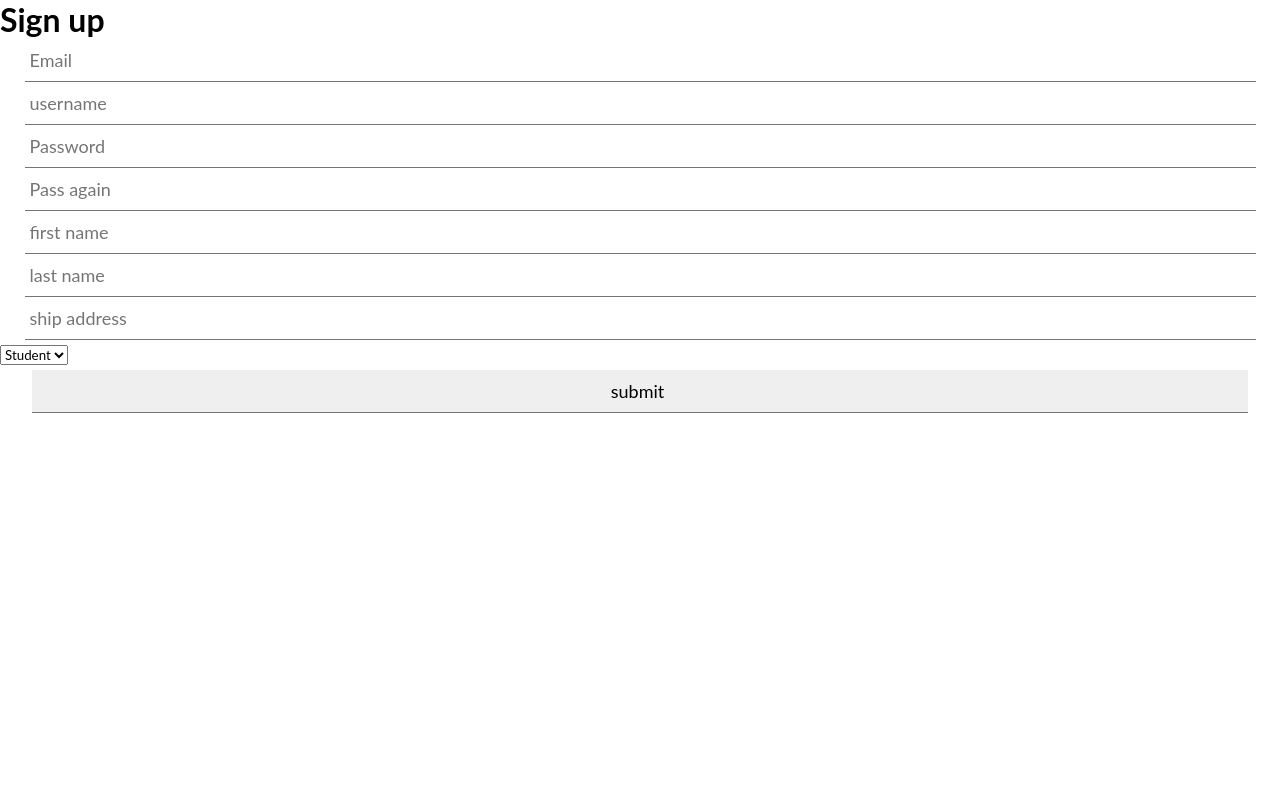
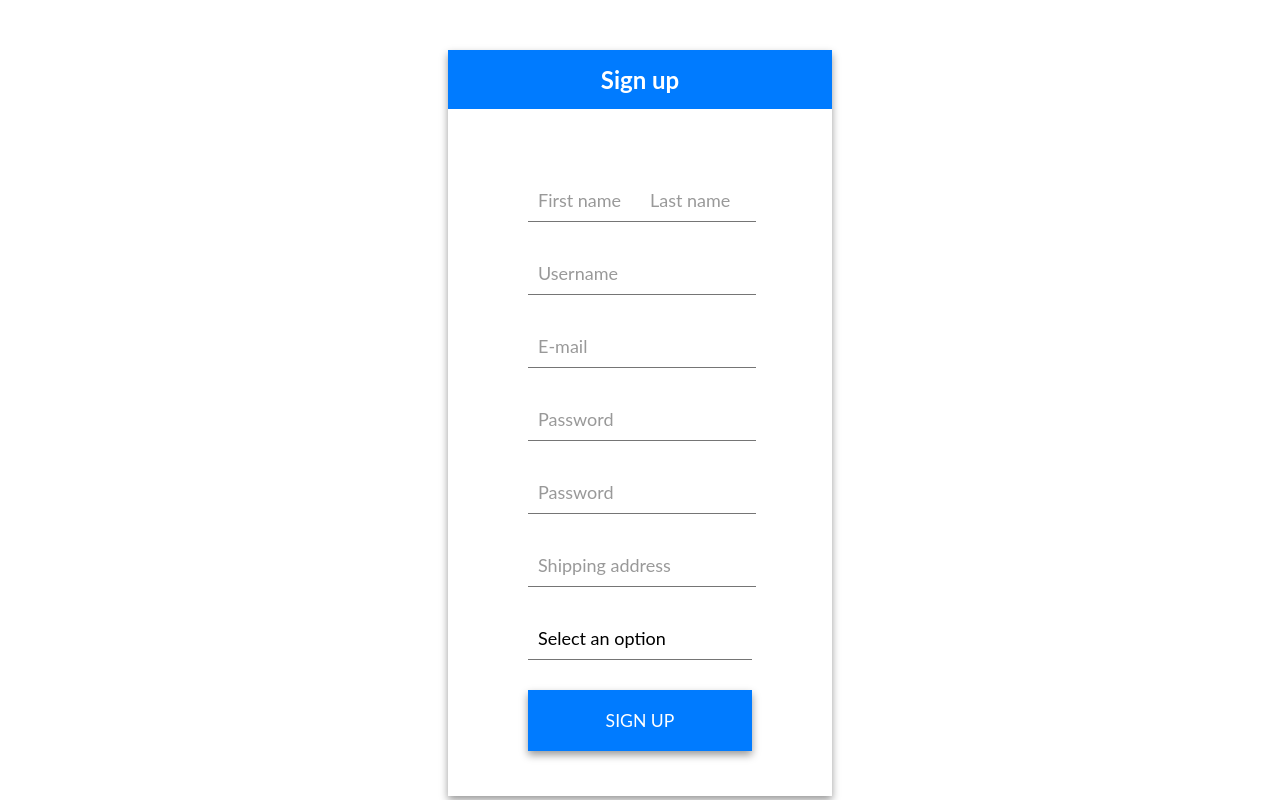
Before and after one commit to MTHSBGN/e-commerce, a PHP site: page /register.php in a window 1280 px wide. Run offline with PHP 8.4, Linux system fonts and the light colour scheme.

Commit message:
Rework register page in progress

```diff
--- a/website/css/login.css
+++ b/website/css/form.css
@@ -3,7 +3,7 @@
   font-family: 'Lato', 'sans-serif';
 }
 
-#login-card {
+#form-card {
   display: flex;
   flex-direction: column;
   width: 30vw;
@@ -12,14 +12,14 @@
   box-shadow: 0 4px 8px 0 rgba(0, 0, 0, 0.4);
 }
 
-#login-card h2 {
+#form-card h2 {
   padding: 15px;
   text-align: center;
   color: white;
   background-color: #007bff;
 }
 
-#login-card form {
+#form-card form {
   display: flex;
   flex-direction: column;
   padding: 40px 80px 40px 80px;
@@ -29,7 +29,7 @@ form > * {
   margin: 5px 0px 5px 0px;
 }
 
-.login-input {
+.form-input {
   position: relative;
   margin-top: 25px;
 }
@@ -59,9 +59,26 @@ label {
   color: #999999;
   font-size: 18px;
   position: absolute;
-  left: 5px;
+  left: 10px;
   top: 10px;
   transition: 0.2s ease all;
+}
+
+select {
+  font-size: 18px;
+  border: none;
+  border-bottom: 1px solid #757575;
+  padding: 10px;
+  margin: 25px 0px 25px 0px;
+  background-color: transparent;
+  color: black;
+  -webkit-appearance: none;
+  -moz-appearance: none;
+  appearance: none;
+}
+
+select::focus {
+  outline: none;
 }
 
 #login-forgot-register {
@@ -70,7 +87,7 @@ label {
   margin: 30px 0px 30px 0px;
 }
 
-#login-card button {
+#form-card button {
   text-transform: uppercase;
   color: white;
   font-size: 1.1rem;
@@ -82,8 +99,8 @@ label {
   background-color: #007bff;
 }
 
-#login-card button:hover {
-  box-shadow: 0 8px 16px 0 rgba(0,0,0,0.4);
+#form-card button:hover {
+  box-shadow: 0 8px 16px 0 rgba(0, 0, 0, 0.4);
 }
 
 a {
@@ -94,3 +111,11 @@ a {
 a:hover {
   color: #004a99;
 }
+
+#register-name {
+  display: flex;
+}
+
+#register-name input {
+  width: 90%;
+}
--- a/website/register.php
+++ b/website/register.php
@@ -30,35 +30,60 @@ if (isset($_POST['submit'])) {
 ?>
 
 <html>
-
 <head>
     <!--For Mobile devices-->
     <meta name="viewport" content="initial-scale = 1.0, maximum-scale = 1.0, width = device-width">
     <meta http-equiv="Content-Type" content="text/html; charset = utf-8">
-    <link rel="stylesheet" href="./css/login.css">
+    <link rel="stylesheet" href="./css/form.css">
     <title> Sign up </title>
 </head>
+<body>
+    <div id="form-card">
+        <h2>Sign up</h2>
+        <form class="boxcon" name="registration" method="post" action="register.php">
+            <div id="register-name">
+                <div class="form-input">
+                    <input id="register-firstname" type="text" name="firstname" required>
+                    <label for="register-firstname">First name</label>
+                </div>
+                <div class="form-input">
+                    <input id="register-lastname" type="text" name="lastname" required>
+                    <label for="register-lastname">Last name</label>
+                </div>
+            </div>
+            <div class="form-input">
+                <input id="register-username" type="text" name="username" required>
+                <label for="register-username">Username</label>
+            </div>
+            <div class="form-input">
+                <input id="register-email" type="text" name="email" required>
+                <label for="register-email">E-mail</label>
+            </div>
+            <div class="form-input">
+                <input id="register-password" type="password" name="password" required>
+                <label for="register-password">Password</label>
+            </div>
+            <div class="form-input">
+                <input id="register-repassword" type="password" name="repassword" required>
+                <label for="register-repassword">Password</label>
+            </div>
+            <div class="form-input">
+                <input id="register-address" type="text" name="delivery_address" required>
+                <label for="register-address">Shipping address</label>
+            </div>
+            <select name="type" required>
+                <option value="" disabled selected>Select an option</option>
+                <option value="1">Alumni</option>
+                <option value="2">Student</option>
+                <option value="3">Teacher</option>
+            </select>
 
-<div class="connectPanel">
-    <h1> Sign up </h1>
-    <form class="boxcon" name="registration" method="post" action="register.php">
-        <input type="text" name="email" placeholder="Email" required/>
-        <input type="text" name="username" placeholder="username" required/>
-        <input type="password" name="password" placeholder="Password" required/>
-        <input type="password" name="repassword" placeholder="Pass again" required/>
-        <input type="text" name="firstname" placeholder="first name" required/>
-        <input type="text" name="lastname" placeholder="last name" required/>
-        <input type="text" name="delivery_address" placeholder="ship address" required/>
-        <select name="type" required>
-            <option value="1">Student</option>
-            <option value="2">Teacher</option>
-        </select>
-        <input type="submit" name="submit" value="submit">
-    </form>
-    <div class="error">
+            <button>Sign up</button>
+        </form>
+        <div class="error">
       <?php echo $error ?>
         <!-- Manage error returned with ejs or anything else -->
+</div>
     </div>
-    </body>
-
+</body>
 </html>
```
Also changed, not shown: website/login.php (+4 -4 lines).
